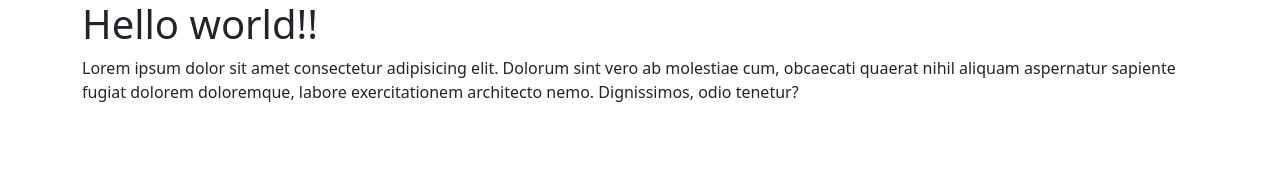
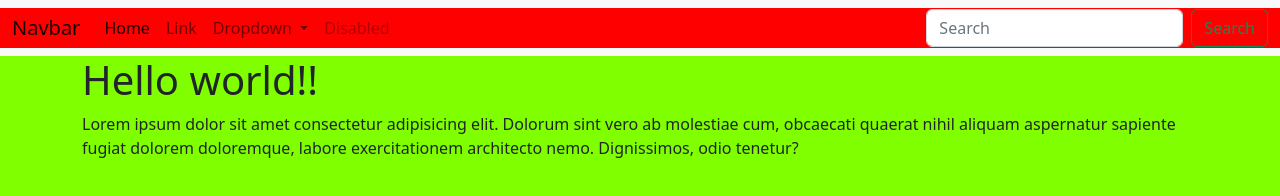
Before and after one commit to JuanesC99/prueba3-45880, a plain HTML site: page index.html in a window 1280 px wide. Drawn offline with nearby package versions, Linux system fonts and the light colour scheme.

Commit message:
style guardado

```diff
--- a/css/style.css
+++ b/css/style.css
@@ -0,0 +1,7 @@
+body{
+    background-color: chartreuse;
+}
+
+.container-fluid{
+    background-color: red;
+}
--- a/index.html
+++ b/index.html
@@ -8,11 +8,46 @@
 
   <!--booststrap con links-->
   <link href="https://cdn.jsdelivr.net/npm/bootstrap@5.2.3/dist/css/bootstrap.min.css" rel="stylesheet" integrity="sha384-rbsA2VBKQhggwzxH7pPCaAqO46MgnOM80zW1RWuH61DGLwZJEdK2Kadq2F9CUG65" crossorigin="anonymous">
-  <link rel="stylesheet" href="">
+  <link rel="stylesheet" href="css/style.css">
 </head>
 <body>
     <header>
-
+      <nav class="navbar navbar-expand-lg bg-light">
+        <div class="container-fluid">
+          <a class="navbar-brand" href="#">Navbar</a>
+          <button class="navbar-toggler" type="button" data-bs-toggle="collapse" data-bs-target="#navbarSupportedContent" aria-controls="navbarSupportedContent" aria-expanded="false" aria-label="Toggle navigation">
+            <span class="navbar-toggler-icon"></span>
+          </button>
+          <div class="collapse navbar-collapse" id="navbarSupportedContent">
+            <ul class="navbar-nav me-auto mb-2 mb-lg-0">
+              <li class="nav-item">
+                <a class="nav-link active" aria-current="page" href="#">Home</a>
+              </li>
+              <li class="nav-item">
+                <a class="nav-link" href="#">Link</a>
+              </li>
+              <li class="nav-item dropdown">
+                <a class="nav-link dropdown-toggle" href="#" role="button" data-bs-toggle="dropdown" aria-expanded="false">
+                  Dropdown
+                </a>
+                <ul class="dropdown-menu">
+                  <li><a class="dropdown-item" href="#">Action</a></li>
+                  <li><a class="dropdown-item" href="#">Another action</a></li>
+                  <li><hr class="dropdown-divider"></li>
+                  <li><a class="dropdown-item" href="#">Something else here</a></li>
+                </ul>
+              </li>
+              <li class="nav-item">
+                <a class="nav-link disabled">Disabled</a>
+              </li>
+            </ul>
+            <form class="d-flex" role="search">
+              <input class="form-control me-2" type="search" placeholder="Search" aria-label="Search">
+              <button class="btn btn-outline-success" type="submit">Search</button>
+            </form>
+          </div>
+        </div>
+      </nav>
     </header>
 
     <section class="container">
```
